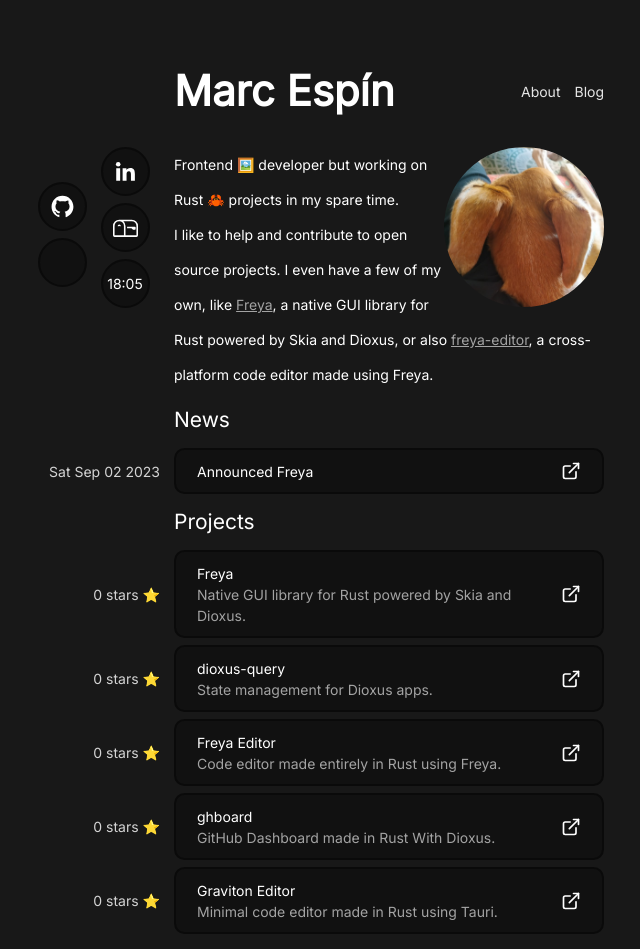
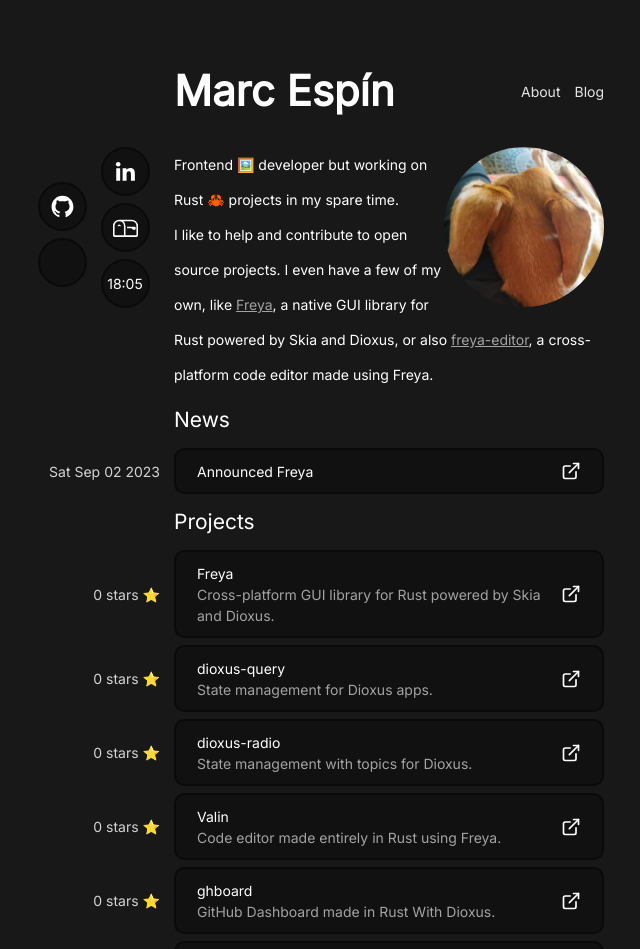
Before and after one commit to marc2332/portfolio, a Next.js app: page / in a window 1280 px wide. Shown: the top 949 px of the page, without its empty margins (281-921 px from the left). Built offline with nearby package versions, Linux system fonts and the light colour scheme; no server answers; some icons are missing.

Commit message:
Update index.tsx

```diff
--- a/pages/index.tsx
+++ b/pages/index.tsx
@@ -39,7 +39,7 @@ const PROJECTS = [
   {
     name: "Freya",
     repo: "marc2332/freya",
-    description: "Native GUI library for Rust powered by Skia and Dioxus.",
+    description: "Cross-platform GUI library for Rust powered by Skia and Dioxus.",
   },
   {
     name: "dioxus-query",
@@ -47,8 +47,13 @@ const PROJECTS = [
     description: "State management for Dioxus apps.",
   },
   {
-    name: "Freya Editor",
-    repo: "marc2332/freya-editor",
+    name: "dioxus-radio",
+    repo: "dioxus-community/dioxus-radio",
+    description: "State management with topics for Dioxus.",
+  },
+  {
+    name: "Valin",
+    repo: "marc2332/valin",
     description: "Code editor made entirely in Rust using Freya.",
   },
   {
```
